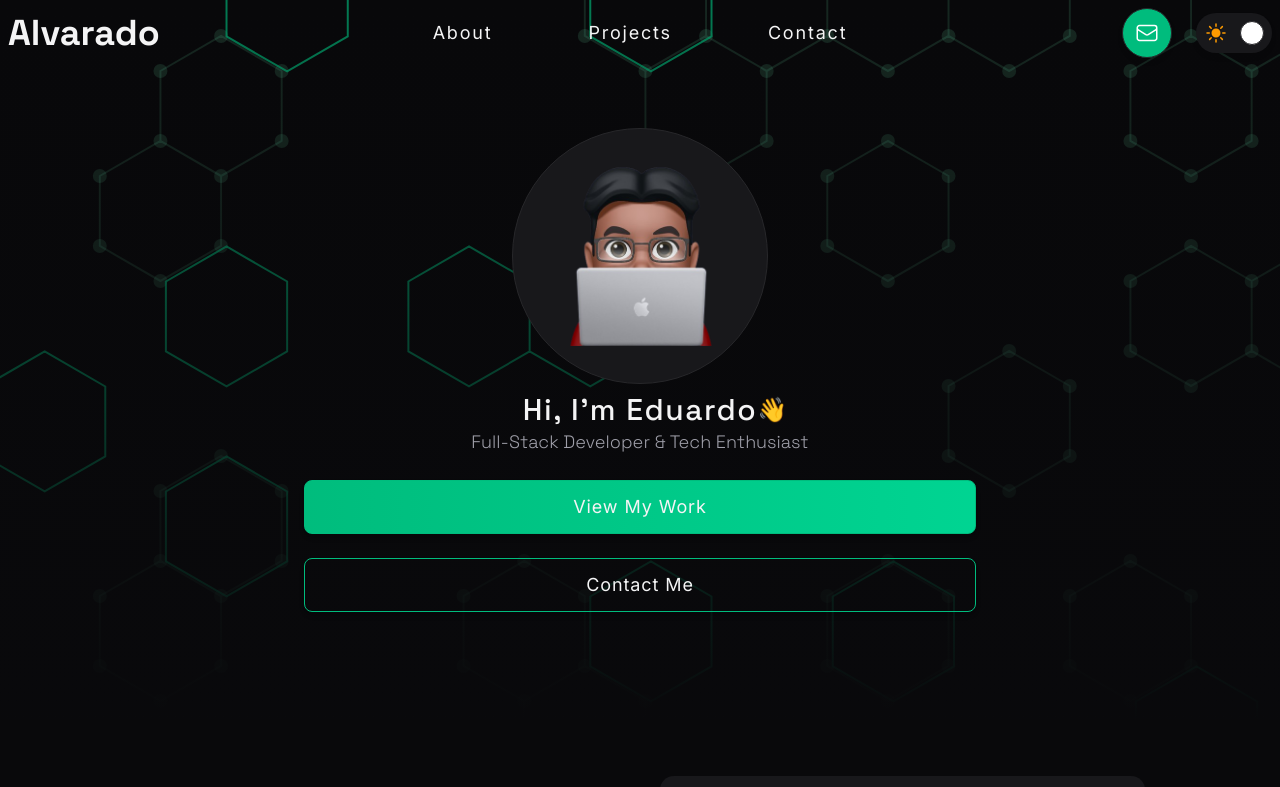
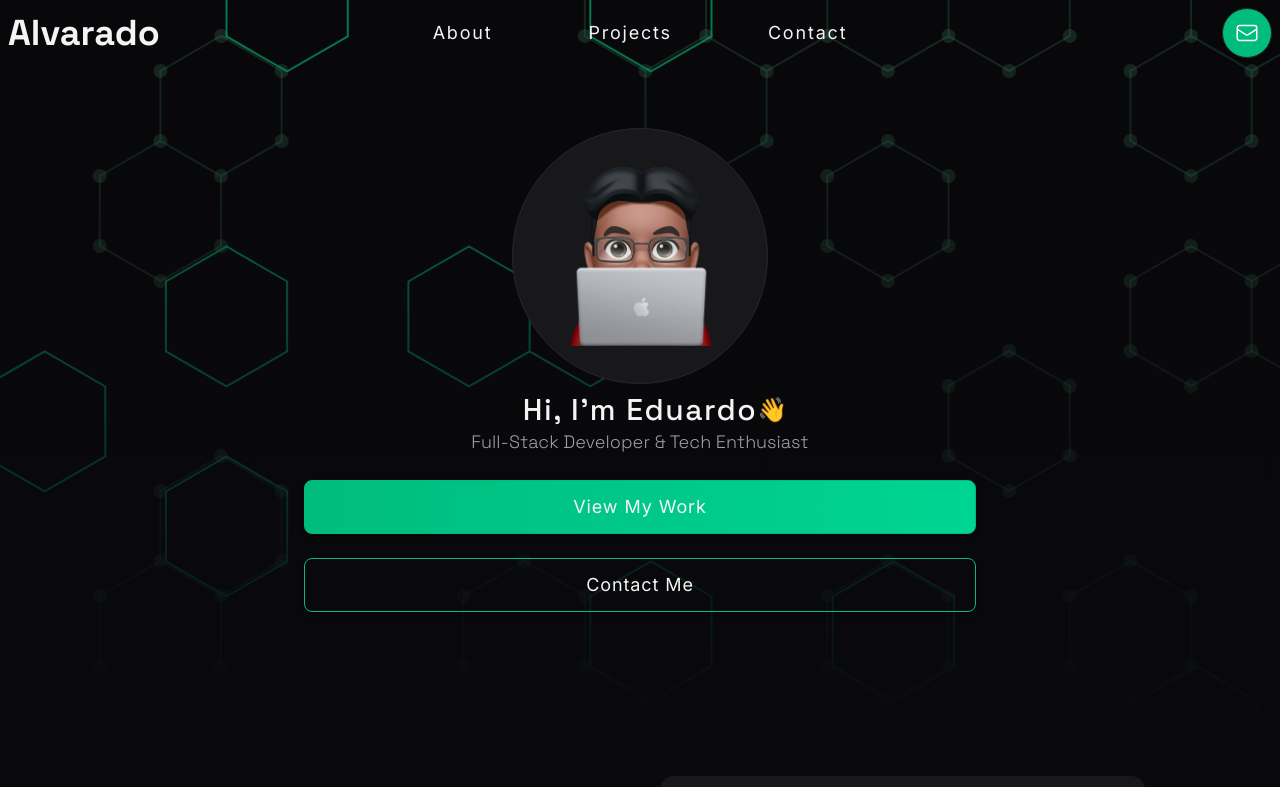
Before and after one commit to ealvara6/devfolio, a React (Vite) app: page / in a window 1280 px wide. Shown: the top 787 px of the page. Built offline with nearby package versions, Linux system fonts and the light colour scheme.

Commit message:
remove toggle theme from navbar

```diff
--- a/src/components/navbar/Navbar.tsx
+++ b/src/components/navbar/Navbar.tsx
@@ -1,5 +1,4 @@
 import { EnvelopeIcon } from '@heroicons/react/24/outline';
-import { ThemeToggle } from '../ThemeToggle';
 import { useEffect, useState } from 'react';
 import { links } from '../../data/navLinks';
 import clsx from 'clsx';
@@ -54,7 +53,6 @@ export const Navbar = ({ className }: { className?: string }) => {
         <button className="border cursor-pointer shadow-md hover:-translate-y-0.5 text-sm hover:translate-x-0.5 transition border-border  p-3 rounded-full bg-accent hover:bg-accent-hover active:translate-0">
           <EnvelopeIcon className="w-6 h-6 text-white" aria-label="Contact" />
         </button>
-        <ThemeToggle className="block" variant="bg2" />
       </div>
     </div>
   );
```
